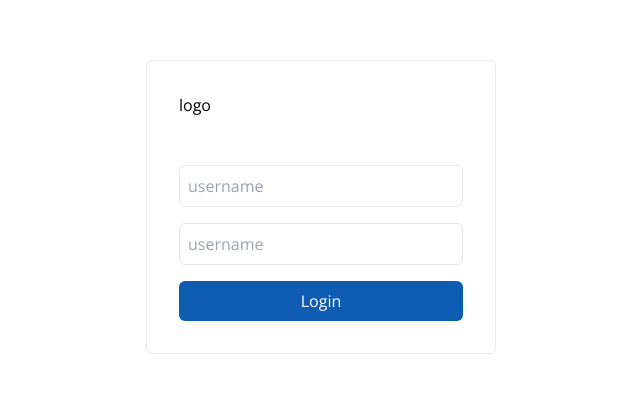
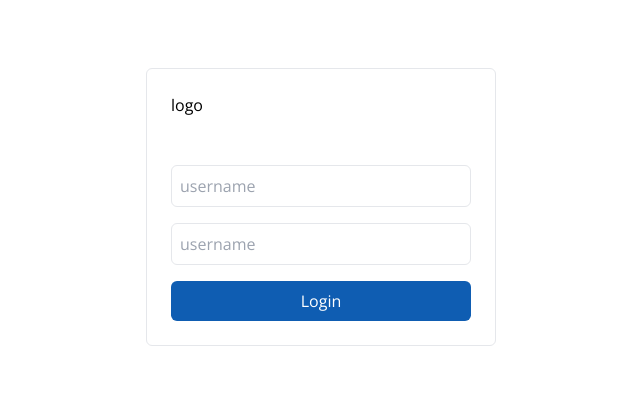
Before and after one commit to naddiyh/web_aerozonix, a Next.js app: page /login in a window 1280 px wide. Shown: the part 193-586 px from the top of the page, without its empty margins (319-959 px from the left). Built offline with nearby package versions, Linux system fonts and the light colour scheme.

Commit message:
initial commit

```diff
--- a/features/auth/Login.tsx
+++ b/features/auth/Login.tsx
@@ -1,7 +1,7 @@
 export const Login = () => {
   return (
     <section className="flex min-h-screen items-center justify-center">
-      <div className="flex w-[350px] flex-col gap-12 rounded-md border p-8">
+      <div className="flex w-[350px] flex-col gap-12 rounded-md border p-6">
         <div>logo</div>
         <form className="flex flex-col gap-4">
           <input
```
